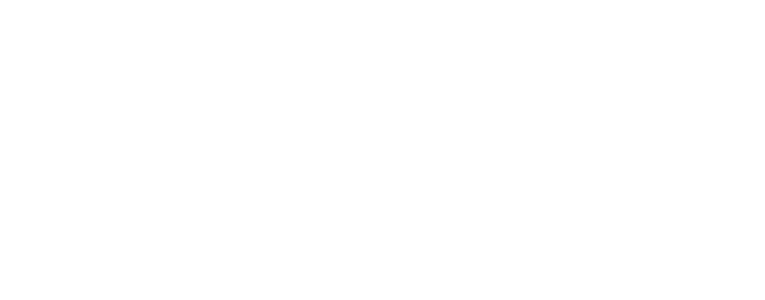
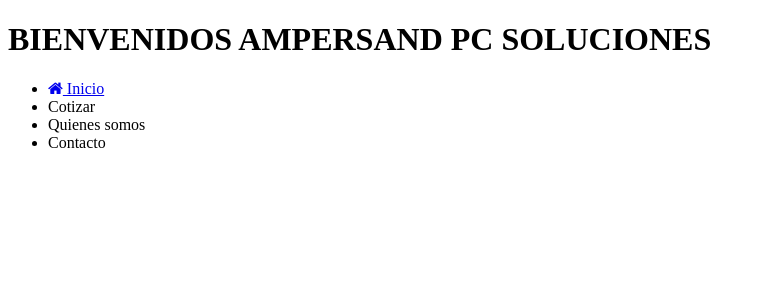
Before and after one commit to gilsalgon/pagina-web, a PHP site: page / in a window 1280 px wide. Before the commit the part shown is empty. Shown: the top 300 px of the page, without its empty margins (0-765 px from the left). Run offline with PHP 8.4, Linux system fonts and the light colour scheme; some libraries are stand-ins or nearby versions.

Commit message:
Update index.php

```diff
--- a/index.php
+++ b/index.php
@@ -0,0 +1,22 @@
+
+<!DOCTYPE html>
+<html>
+	<head>
+		<title>
+			ampersand pc soluciones
+		</title>
+		<link rel="stylesheet" href="estilo.css">
+		<link rel="stylesheet" href="https://maxcdn.bootstrapcdn.com/font-awesome/4.5.0/css/font-awesome.min.css">
+	</head>
+	<body>
+		<h1 class="titulo">BIENVENIDOS AMPERSAND PC SOLUCIONES</h1>
+		<nav>
+			<ul>
+				<li><a href="http://google.com/"><i class="fa fa-home"></i> Inicio</a></li>
+				<li>Cotizar</li>
+				<li>Quienes somos</li>
+				<li>Contacto</li>
+			</ul>
+		</nav>
+	</body>
+</html>
```
